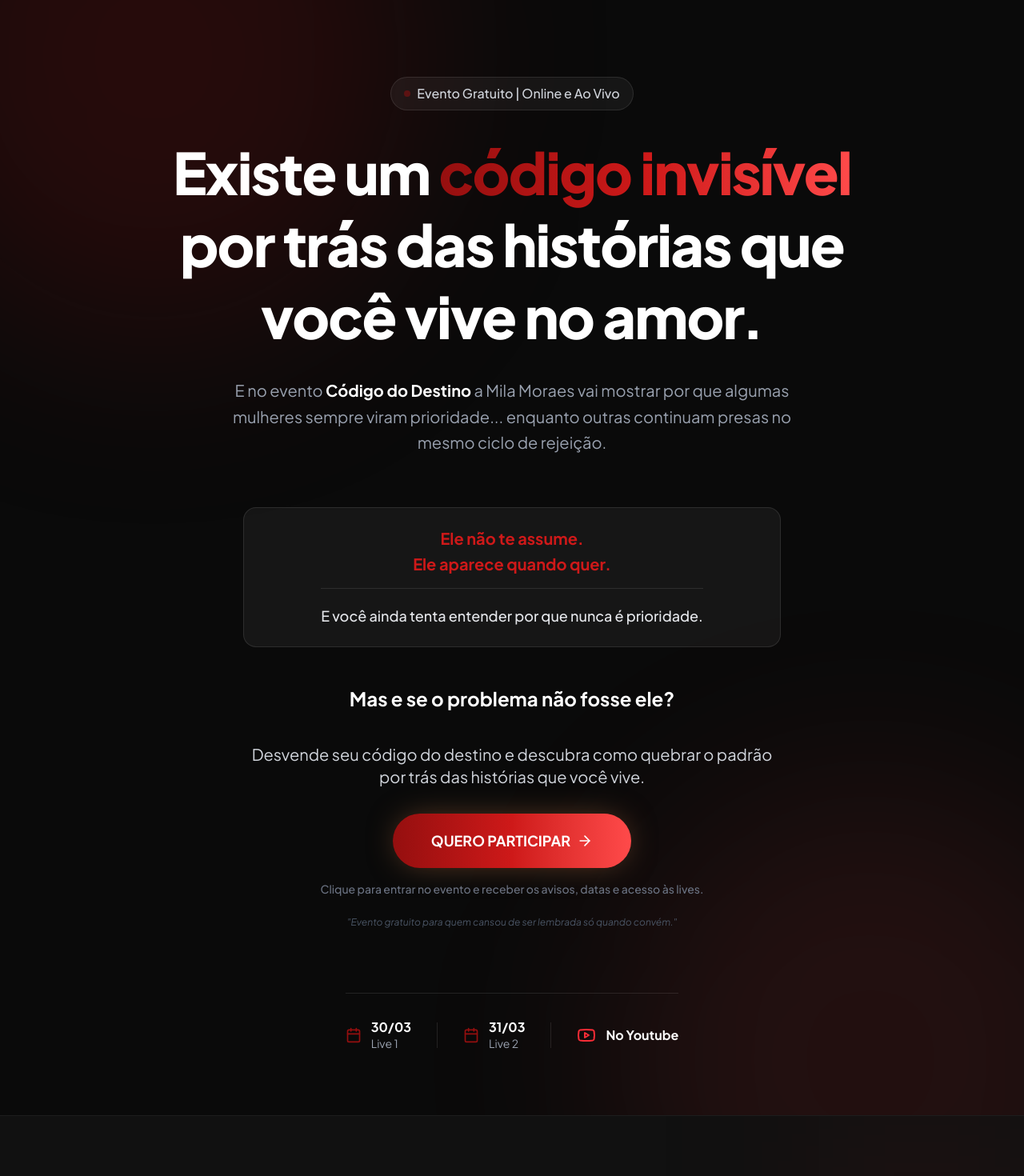
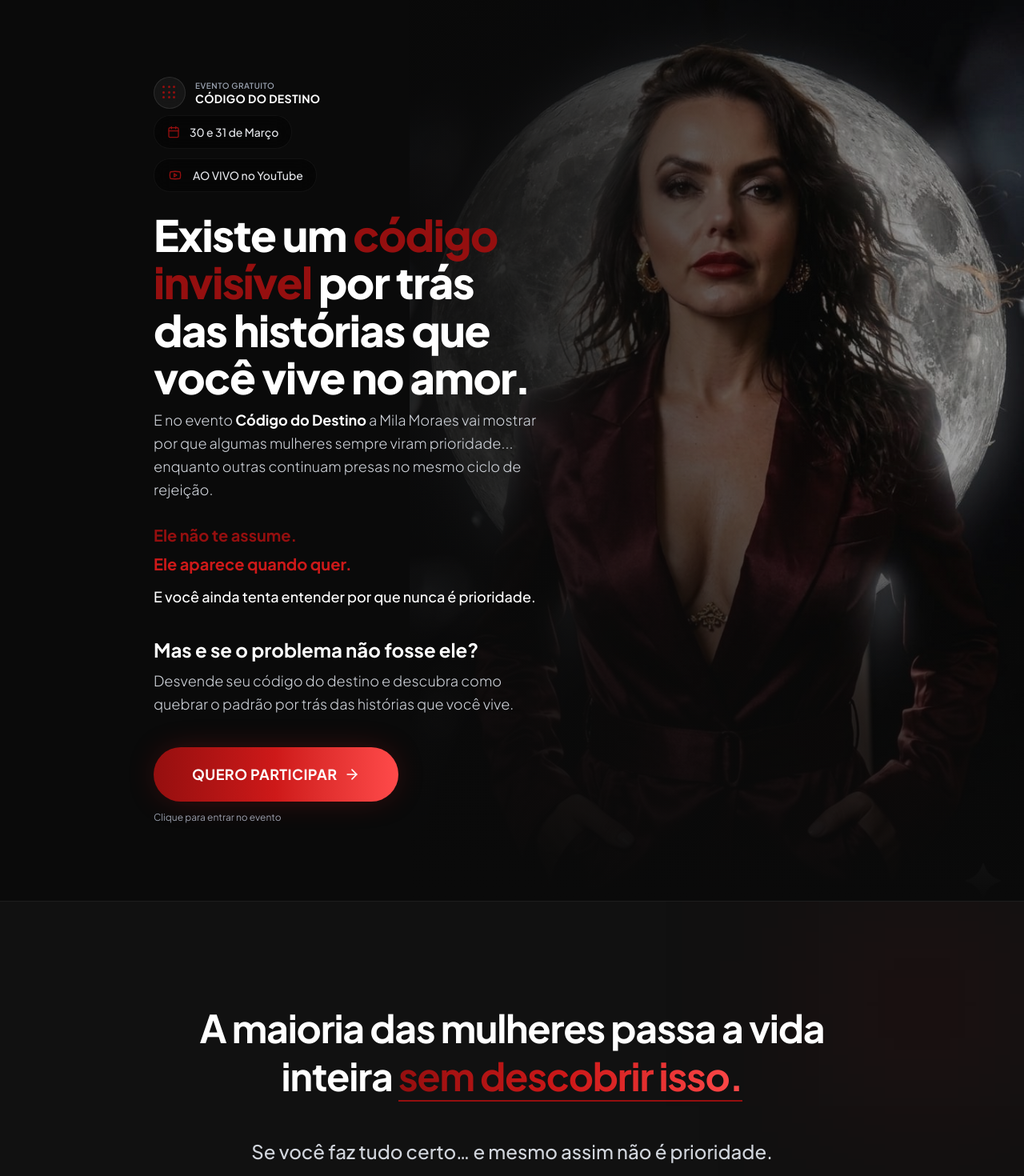
Before and after one commit to bilottefabiodev/Pag-Capt-Milla, a React (Vite) app: page / in a window 1280 px wide. Shown: the top 1470 px of the page at 80% size. Built offline with nearby package versions, Linux system fonts and the light colour scheme.

Commit message:
feat: redesign Hero to use background image and match reference layout

```diff
--- a/src/components/Hero.tsx
+++ b/src/components/Hero.tsx
@@ -4,74 +4,92 @@ import { Calendar, Youtube } from 'lucide-react';
 
 export const Hero = () => {
     return (
-        <Section className="min-h-[90vh] flex flex-col justify-center relative overflow-hidden pt-24 pb-20">
-            <div className="absolute top-[-20%] left-[-10%] w-[50%] h-[50%] bg-[var(--color-brand-start)]/20 blur-[120px] rounded-full pointer-events-none" />
-            <div className="absolute bottom-[-20%] right-[-10%] w-[50%] h-[50%] bg-[var(--color-brand-end)]/10 blur-[120px] rounded-full pointer-events-none" />
+        <Section className="min-h-[100svh] flex flex-col justify-end md:justify-center relative overflow-hidden pb-12 pt-24 md:py-24">
+            {/* Background Image / Overlay */}
+            <div className="absolute inset-0 z-0 bg-[#0A0A0A]">
+                <div className="absolute inset-0 md:left-auto md:w-[60%] md:right-0 h-full">
+                    <img
+                        src="/Mila.jpeg"
+                        alt="Mila Moraes"
+                        className="w-full h-full object-cover object-top opacity-50 md:opacity-70"
+                    />
+                </div>
+                {/* Gradient for mobile: dark at bottom fading up */}
+                <div className="absolute inset-0 bg-gradient-to-t from-[#0A0A0A] via-[#0A0A0A]/90 to-transparent md:hidden z-10" />
 
-            <div className="relative z-10 flex flex-col items-center text-center space-y-8 animate-fade-in-up">
-                <div className="inline-flex items-center gap-2 px-4 py-2 rounded-full bg-white/5 border border-white/10 text-sm md:text-base font-medium text-gray-300">
-                    <span className="w-2 h-2 rounded-full bg-[var(--color-brand-start)] animate-pulse" />
-                    Evento Gratuito | Online e Ao Vivo
-                </div>
+                {/* Gradient for desktop: dark on the left fading to transparent on the right */}
+                <div className="hidden md:block absolute inset-0 bg-gradient-to-r from-[#0A0A0A] via-[#0A0A0A]/80 to-transparent z-10" />
+                <div className="hidden md:block absolute inset-0 bg-gradient-to-t from-[#0A0A0A] via-transparent to-transparent z-10" />
+            </div>
 
-                <h1 className="text-4xl md:text-5xl lg:text-7xl font-extrabold tracking-tight text-white max-w-4xl leading-tight">
-                    Existe um <span className="gradient-text">código invisível</span> por trás das histórias que você vive no amor.
-                </h1>
+            <div className="relative z-20 flex flex-col justify-end w-full md:w-[60%] lg:w-[55%] items-start text-left space-y-6 animate-fade-in-up mt-12 md:mt-0">
 
-                <p className="text-lg md:text-xl text-gray-400 max-w-3xl leading-relaxed">
-                    E no evento <strong className="text-white">Código do Destino</strong> a Mila Moraes vai mostrar por que algumas mulheres sempre viram prioridade... enquanto outras continuam presas no mesmo ciclo de rejeição.
-                </p>
-
-                <div className="flex flex-col md:flex-row gap-6 items-center justify-center my-8 text-lg font-medium text-gray-300 bg-white/5 p-6 rounded-2xl border border-white/10 w-full max-w-2xl">
-                    <div className="flex flex-col items-center text-center space-y-1">
-                        <span className="text-[var(--color-brand-middle)] font-bold block text-xl">Ele não te assume.</span>
-                        <span className="text-[var(--color-brand-middle)] font-bold block text-xl">Ele aparece quando quer.</span>
-                        <span className="hidden md:block w-full h-[1px] bg-white/10 my-3" />
-                        <span className="text-gray-200 mt-2 block">E você ainda tenta entender por que nunca é prioridade.</span>
+                {/* Header labels */}
+                <div className="flex items-center gap-3 mb-2">
+                    <div className="w-10 h-10 rounded-full bg-white/5 border border-white/10 flex items-center justify-center p-2.5 backdrop-blur-sm">
+                        <div className="grid grid-cols-3 gap-[2px] w-full h-full">
+                            {[...Array(9)].map((_, i) => (
+                                <div key={i} className="w-[3px] h-[3px] rounded-full bg-[var(--color-brand-start)]" />
+                            ))}
+                        </div>
+                    </div>
+                    <div>
+                        <span className="text-[10px] uppercase tracking-wider text-gray-400 font-semibold block leading-none mb-1">Evento Gratuito</span>
+                        <span className="text-sm font-bold text-white tracking-wide block leading-none">CÓDIGO DO DESTINO</span>
                     </div>
                 </div>
 
-                <p className="text-xl md:text-2xl font-bold text-white max-w-2xl mt-4">
-                    Mas e se o problema não fosse ele?
-                </p>
+                {/* Event Details floating blocks */}
+                <div className="flex flex-col gap-3 mb-2">
+                    <div className="flex items-center gap-3 px-4 py-2.5 rounded-[20px] bg-black/40 backdrop-blur-md border border-white/5 w-fit">
+                        <Calendar className="w-4 h-4 text-[var(--color-brand-start)]" />
+                        <span className="text-sm font-medium text-gray-200">30 e 31 de Março</span>
+                    </div>
+                    <div className="flex items-center gap-3 px-4 py-2.5 rounded-[20px] bg-black/40 backdrop-blur-md border border-white/5 w-fit">
+                        <Youtube className="w-5 h-4 text-[var(--color-brand-start)]" />
+                        <span className="text-sm font-medium text-gray-200">AO VIVO no YouTube</span>
+                    </div>
+                </div>
 
-                <p className="text-lg lg:text-xl text-gray-300 max-w-2xl mt-2 mb-8">
-                    Desvende seu código do destino e descubra como quebrar o padrão por trás das histórias que você vive.
-                </p>
+                {/* Headline */}
+                <h1 className="text-4xl md:text-5xl lg:text-[54px] font-extrabold tracking-tight text-white leading-[1.1] mt-4 mb-2">
+                    Existe um <span className="text-[var(--color-brand-start)]">código invisível</span> por trás das histórias que você vive no amor.
+                </h1>
 
-                <div className="flex flex-col items-center w-full space-y-4">
-                    <Button className="w-full md:w-auto text-lg px-12 py-5 shadow-[0_0_40px_-10px_rgba(232,139,78,0.5)]">
+                {/* Text blocks */}
+                <div className="space-y-5 text-gray-300 text-base md:text-lg leading-relaxed">
+                    <p className="font-light">
+                        E no evento <strong className="text-white font-bold">Código do Destino</strong> a Mila Moraes vai mostrar por que algumas mulheres sempre viram prioridade... enquanto outras continuam presas no mesmo ciclo de rejeição.
+                    </p>
+
+                    <div className="flex flex-col space-y-2 py-2">
+                        <div className="flex items-center gap-3">
+                            <span className="text-[var(--color-brand-start)] font-bold text-lg md:text-xl">Ele não te assume.</span>
+                        </div>
+                        <div className="flex items-center gap-3">
+                            <span className="text-[var(--color-brand-middle)] font-bold text-lg md:text-xl">Ele aparece quando quer.</span>
+                        </div>
+                        <p className="text-white font-medium mt-1">E você ainda tenta entender por que nunca é prioridade.</p>
+                    </div>
+
+                    <div className="pt-2">
+                        <p className="text-xl md:text-2xl font-bold text-white mb-2">
+                            Mas e se o problema não fosse ele?
+                        </p>
+                        <p className="font-light">
+                            Desvende seu código do destino e descubra como quebrar o padrão por trás das histórias que você vive.
+                        </p>
+                    </div>
+                </div>
+
+                {/* Call to action */}
+                <div className="flex flex-col items-center md:items-start w-full md:w-auto pt-4 space-y-3">
+                    <Button className="w-full text-lg px-12 py-5 font-bold tracking-wide shadow-[0_0_40px_-10px_rgba(206,25,25,0.4)]">
                         QUERO PARTICIPAR
                     </Button>
-                    <p className="text-sm text-gray-500 font-medium">
-                        Clique para entrar no evento e receber os avisos, datas e acesso às lives.
+                    <p className="text-xs text-gray-400">
+                        Clique para entrar no evento
                     </p>
-                    <p className="text-xs text-gray-600 italic mt-2">
-                        "Evento gratuito para quem cansou de ser lembrada só quando convém."
-                    </p>
-                </div>
-
-                <div className="flex items-center gap-8 mt-12 pt-8 border-t border-white/10">
-                    <div className="flex items-center gap-3 text-gray-400">
-                        <Calendar className="w-5 h-5 text-[var(--color-brand-start)]" />
-                        <div className="text-left leading-tight">
-                            <span className="block font-bold text-white">30/03</span>
-                            <span className="text-sm">Live 1</span>
-                        </div>
-                    </div>
-                    <div className="w-[1px] h-8 bg-white/10" />
-                    <div className="flex items-center gap-3 text-gray-400">
-                        <Calendar className="w-5 h-5 text-[var(--color-brand-start)]" />
-                        <div className="text-left leading-tight">
-                            <span className="block font-bold text-white">31/03</span>
-                            <span className="text-sm">Live 2</span>
-                        </div>
-                    </div>
-                    <div className="w-[1px] h-8 bg-white/10" />
-                    <div className="flex items-center gap-3 text-gray-400">
-                        <Youtube className="w-6 h-6 text-red-500" />
-                        <span className="font-bold text-white">No Youtube</span>
-                    </div>
                 </div>
             </div>
         </Section>
```
